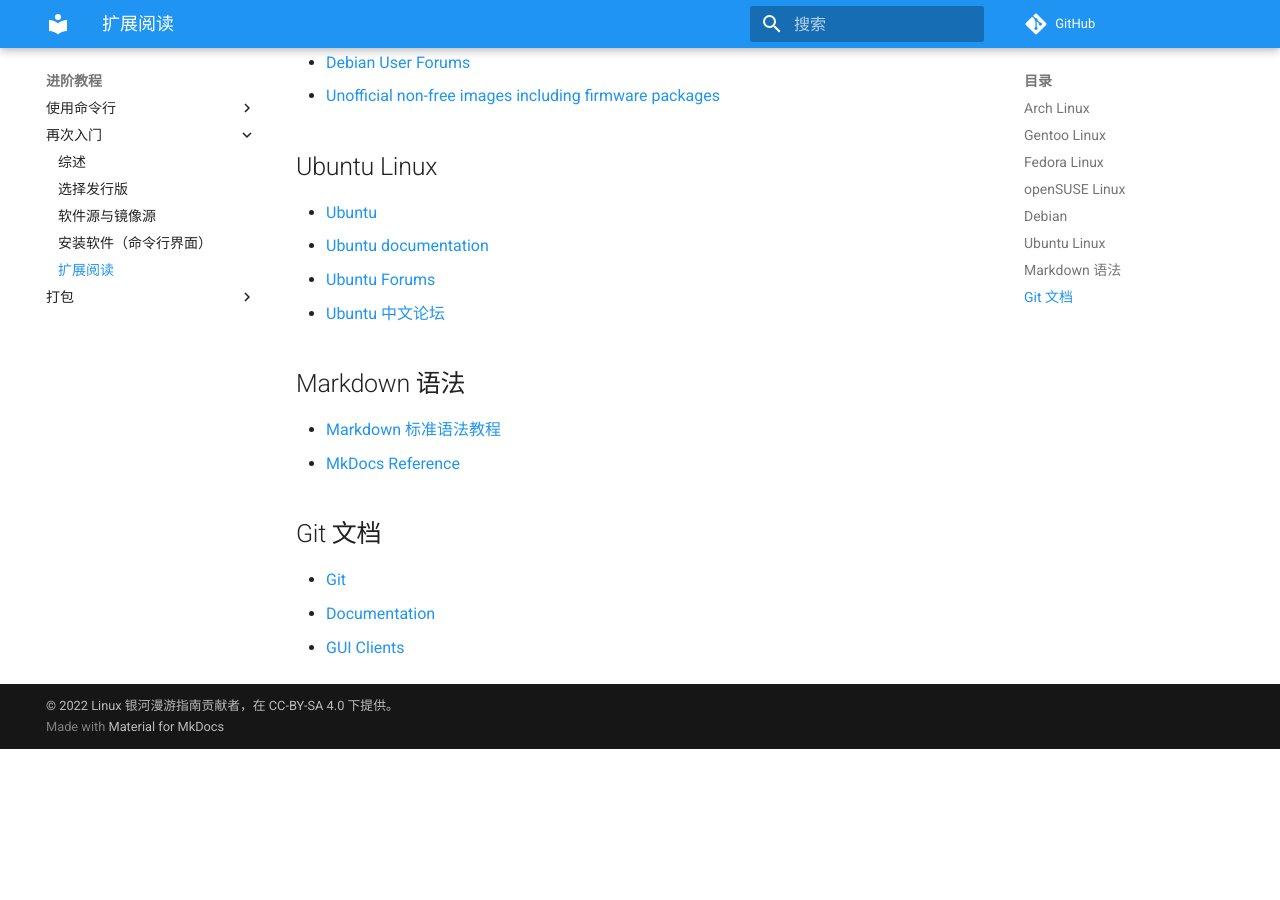
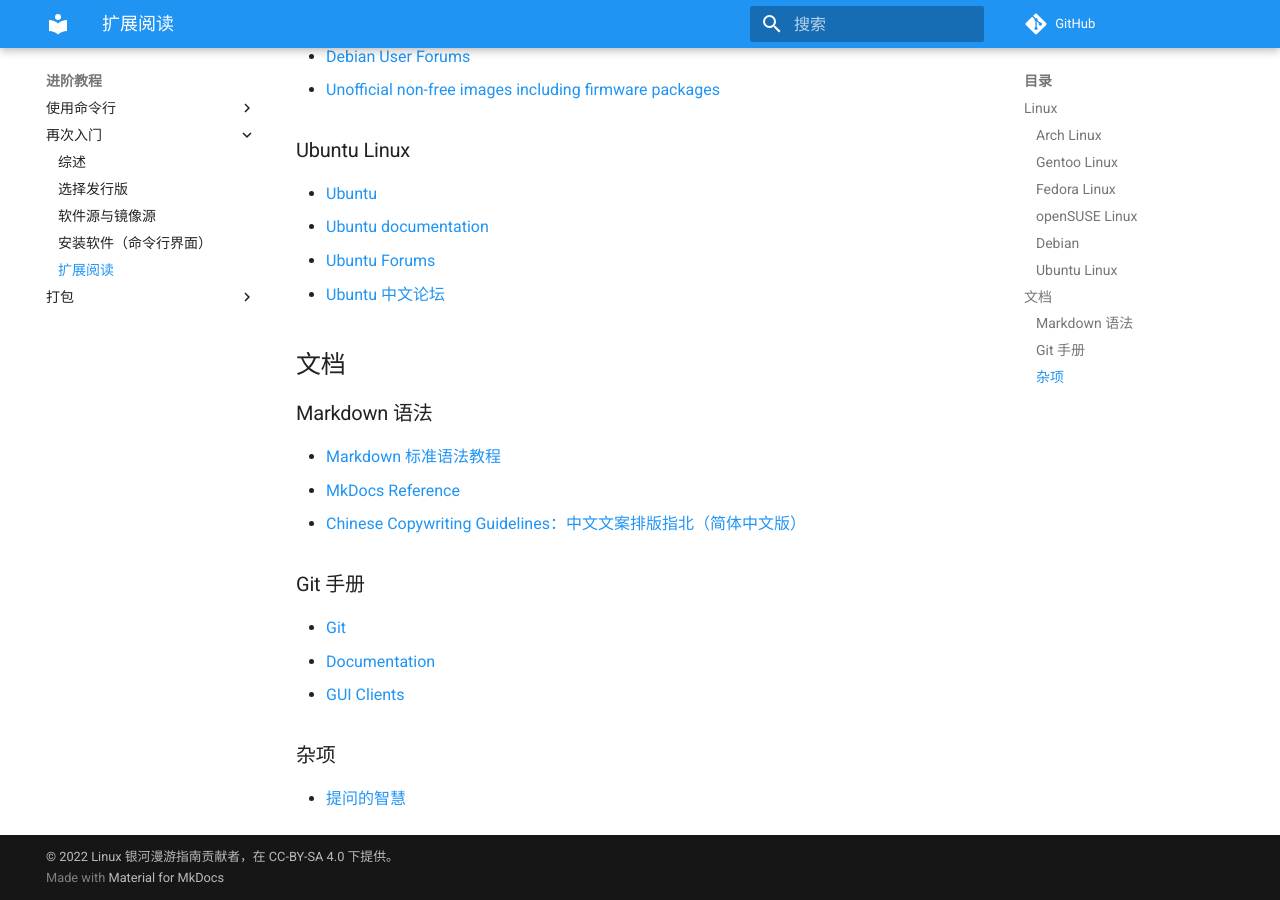
Before and after one commit to linuxhitchhiker/THGLG, an MkDocs documentation site: the page built from docs/advanced/re-entry/extend.md, in a window 1280 px wide and 900 px high, scrolled down 1524 px. Built offline with MkDocs 1.6.1 and Material for MkDocs 9.7.7, drawn with Linux system fonts in a browser that asks for light colours; comment, search, counter and statistics services are not loaded; before the commit the page ends 2273 px from its top, so only the background shows below that.

Commit message:
Update extend.md

```diff
--- a/docs/advanced/re-entry/extend.md
+++ b/docs/advanced/re-entry/extend.md
@@ -6,13 +6,15 @@ title: 扩展阅读
 
 本文主要记录一些不存在于当前文档站的实用文档、论坛和维基站点。
 
-## Arch Linux
+## Linux
+
+### Arch Linux
 
 - [Arch Wiki](https://wiki.archlinux.org/)
 - [Arch Linux Main Page](https://archlinux.org/)
 - [Arch Linux Forums](https://bbs.archlinux.org/)
 
-## Gentoo Linux
+### Gentoo Linux
 
 由 Gentoo-zh 中文 TG 群组推荐的新手安装指南：
 
@@ -28,14 +30,14 @@ Gentoo 官方站点：
 - [Gentoo wiki](https://wiki.gentoo.org/wiki/Main_Page)
 - [Join the Gentoo community](https://www.gentoo.org/get-involved/)
 
-## Fedora Linux
+### Fedora Linux
 
 - [Ask Fedora](https://ask.fedoraproject.org/)
 - [Fedora Documentation](https://docs.fedoraproject.org/en-US/docs/)
 - [Fedora Magazine](https://fedoramagazine.org/)
 - [Fedora 中文用户组](https://zh.fedoracommunity.org/)
 
-## openSUSE Linux
+### openSUSE Linux
 
 - [openSUSE Wiki](https://zh.opensuse.org/)
 - [openSUSE Documentation](https://doc.opensuse.org/)
@@ -44,7 +46,7 @@ Gentoo 官方站点：
 - [openSUSE 中文社区](https://suse.org.cn/)
 - [openSUSE 中文论坛](https://forum.suse.org.cn/)
 
-## Debian
+### Debian
 
 - [Debian 官网](https://www.debian.org/)
 - [Debian Documentation](https://www.debian.org/doc/)
@@ -52,20 +54,27 @@ Gentoo 官方站点：
 - [Debian User Forums](https://forums.debian.net//)
 - [Unofficial non-free images including firmware packages](https://cdimage.debian.org/images/unofficial/non-free/images-including-firmware/)
 
-## Ubuntu Linux
+### Ubuntu Linux
 
 - [Ubuntu](https://ubuntu.com/)
 - [Ubuntu documentation](https://docs.ubuntu.com/)
 - [Ubuntu Forums](https://ubuntuforums.org/)
 - [Ubuntu 中文论坛](https://forum.ubuntu.com.cn/)
 
-## Markdown 语法
+## 文档
+
+### Markdown 语法
 
 - [Markdown 标准语法教程](https://markdown.com.cn/)
 - [MkDocs Reference](https://squidfunk.github.io/mkdocs-material/reference/)
+- [Chinese Copywriting Guidelines：中文文案排版指北（简体中文版）](https://github.com/mzlogin/chinese-copywriting-guidelines)
 
-## Git 文档
+### Git 手册
 
 - [Git](https://git-scm.com/)
 - [Documentation](https://git-scm.com/doc)
 - [GUI Clients](https://git-scm.com/downloads/guis)
+
+### 杂项
+
+- [提问的智慧](https://lug.ustc.edu.cn/wiki/doc/smart-questions/)
```
